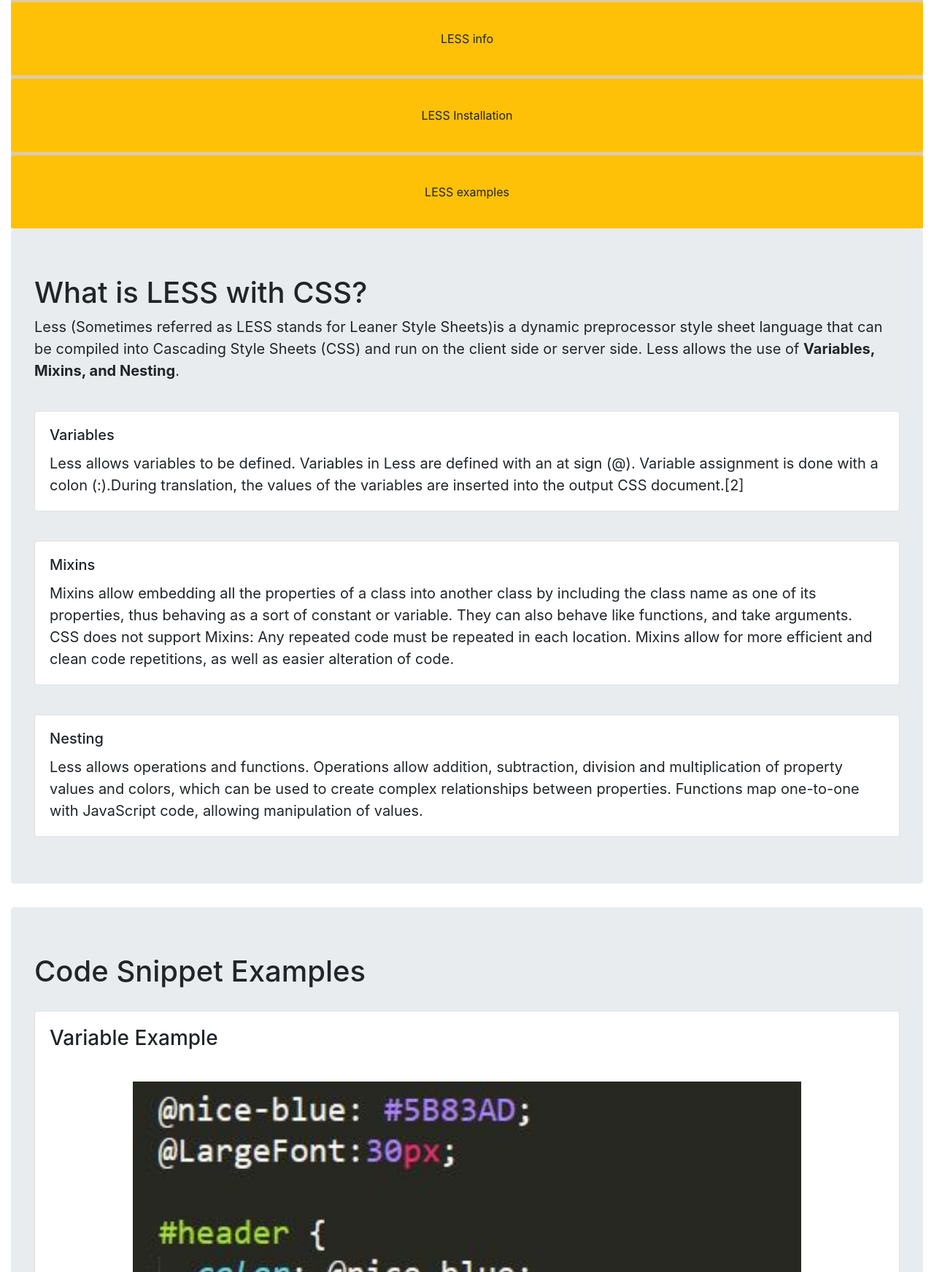
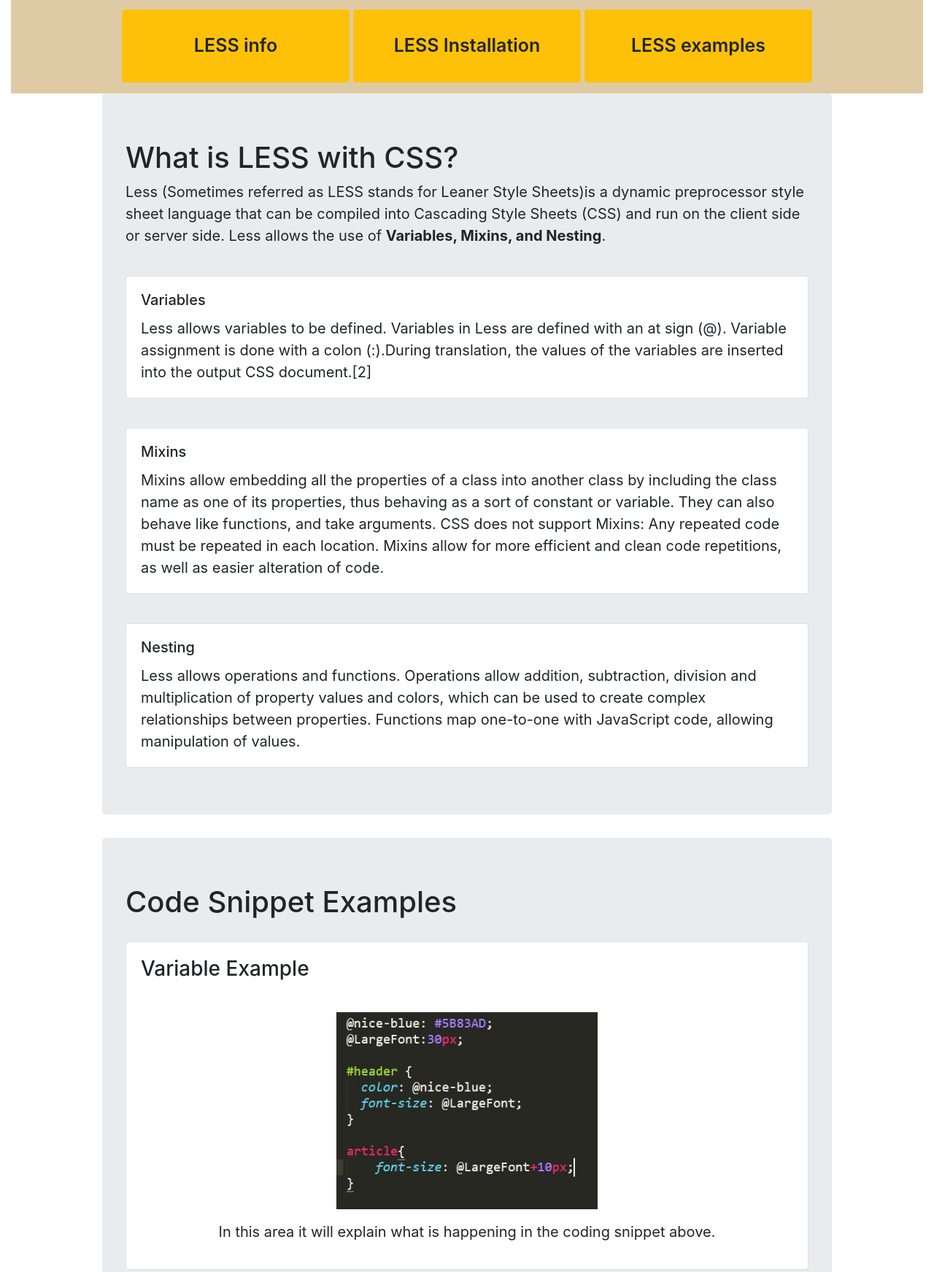
Before and after one commit to memmo01/LESS-example, a plain HTML site: page index.html in a window 1280 px wide. Shown: the part 702-2445 px from the top of the page at 73% size. Drawn offline with nearby package versions, Linux system fonts and the light colour scheme.

Commit message:
added working navigation buttons and finished media queries

```diff
--- a/index.html
+++ b/index.html
@@ -21,16 +21,17 @@
 		<nav>
 			 <!-- a list of links that take the use to different sites explaining LESS and provide examples on how to use it -->
 				<div class="link-box">
-					<button type="button" class="btn btn-warning">LESS info</button>
-					<button type="button" class="btn btn-warning">LESS Installation</button>
-					<button type="button" class="btn btn-warning">LESS examples</button>
+
+					<a href="#about"><button type="button" class="btn btn-warning" >LESS info</button></a>
+					<a href="#install"><button type="button" class="btn btn-warning">LESS Installation</button></a>
+					<a href="#examples"><button type="button" class="btn btn-warning">LESS examples</button></a>
 				</div>
 
 		</nav>
 
 			<section>
 
-				<div class="jumbotron">
+				<div class="jumbotron" id="about">
 					<h1> What is LESS with CSS?</h1>
 
 				<!-- //this area will have information about what LESS is all about -->
@@ -84,14 +85,14 @@
 
 			<section>
 				<!-- example of coding using variables with LESS -->
-				<div class="jumbotron codeSnip">
+				<div class="jumbotron codeSnip" id="examples">
 
 					<h1> Code Snippet Examples</h1>
 
 					<div class="card w-100 codeExample">
 						  <div class="card-body">
 						    <h3 class="card-title">Variable Example</h3>
-						    <p class="card-text"><img src="./LESSvariableExample.jpg" alt="variable-code-snip" style="width:80%;margin-top:30px;"></p>
+						    <p class="card-text"><img src="./LESSvariableExample.jpg" alt="variable-code-snip"></p>
 						    <p>
 						    	In this area it will explain what is happening in the coding snippet above.
 						    </p>
@@ -107,7 +108,7 @@
 					<div class="card w-100 codeExample">
 						  <div class="card-body">
 						    <h3 class="card-title">Mixins Example</h3>
-						    <p class="card-text"><img src="./sample2.jpg" alt="variable-code-snip" style="width:80%;margin-top:30px;"></p>
+						    <p class="card-text"><img src="./sample2.jpg" alt="variable-code-snip"></p>
 						    <p>
 						    	In this area it will explain what is happening in the coding snippet above.
 						    </p>
@@ -120,12 +121,12 @@
 					<div class="card w-100 codeExample">
 						  <div class="card-body">
 						    <h3 class="card-title">Nesting Example</h3>
-						    <p class="card-text"><img src="./sample3Part1.jpg" alt="variable-code-snip" style="width:80%;margin-top:30px;"></p>
+						    <p class="card-text"><img src="./sample3Part1.jpg" alt="variable-code-snip"></p>
 						    <p>
 						    	In this area it will explain what is happening in the coding snippet above.
 						    </p>
 
-						    <p class="card-text"><img src="./sample3Part2.jpg" alt="variable-code-snip" style="width:80%;margin-top:30px ;"></p>
+						    <p class="card-text"><img src="./sample3Part2.jpg" alt="variable-code-snip" ></p>
 						    <p>
 						    	In this area it will explain what is happening in the coding snippet above.
 						    </p>
@@ -139,7 +140,7 @@
 
 			<section>
 
-				<div class="jumbotron">
+				<div class="jumbotron" id="install">
 
 					<h1>How to Install LESS</h1>
 
--- a/style.less
+++ b/style.less
@@ -18,6 +18,7 @@ header{
 
 }
 
+
 nav{
 	width:100%;
 	background-color: #decba5;
@@ -26,13 +27,26 @@ nav{
 
 	.link-box{
 		display: grid;
+				@media (min-width:1100px){
+					display:block;
+				}
 
 		button{
 			height:100px;
 			margin-top:5px;
-		}
+			width:100%;
+			font-weight:600;
+			font-size:25px;
+
+				@media (min-width:1200px){
+					width:25%;
+					margin:15px 0 15px 0;
+					font-weight:20px;
+				}
+			  }
+
+			}
 	}
-}
 
 
 
@@ -47,17 +61,39 @@ section {
 
 
 
+img{
+	width:80%;
+	margin-top:30px;
+	@media (min-width:1100px){
+		width:40%;
+	}
+	}
+
 .codeSnip{
+
 	p{
 		text-align: center;
 	}
+
 	.codeExample{
 		margin-top:30px;
 	}
+
+
 }
+
+
 
 .lessInstall{
 	margin-top:30px;
+}
+
+.jumbotron{
+
+	@media (min-width: 1100px){
+	width:80%;
+	margin-left:10%;
+	}
 }
 
 
```
Also changed, not shown: style.css.
